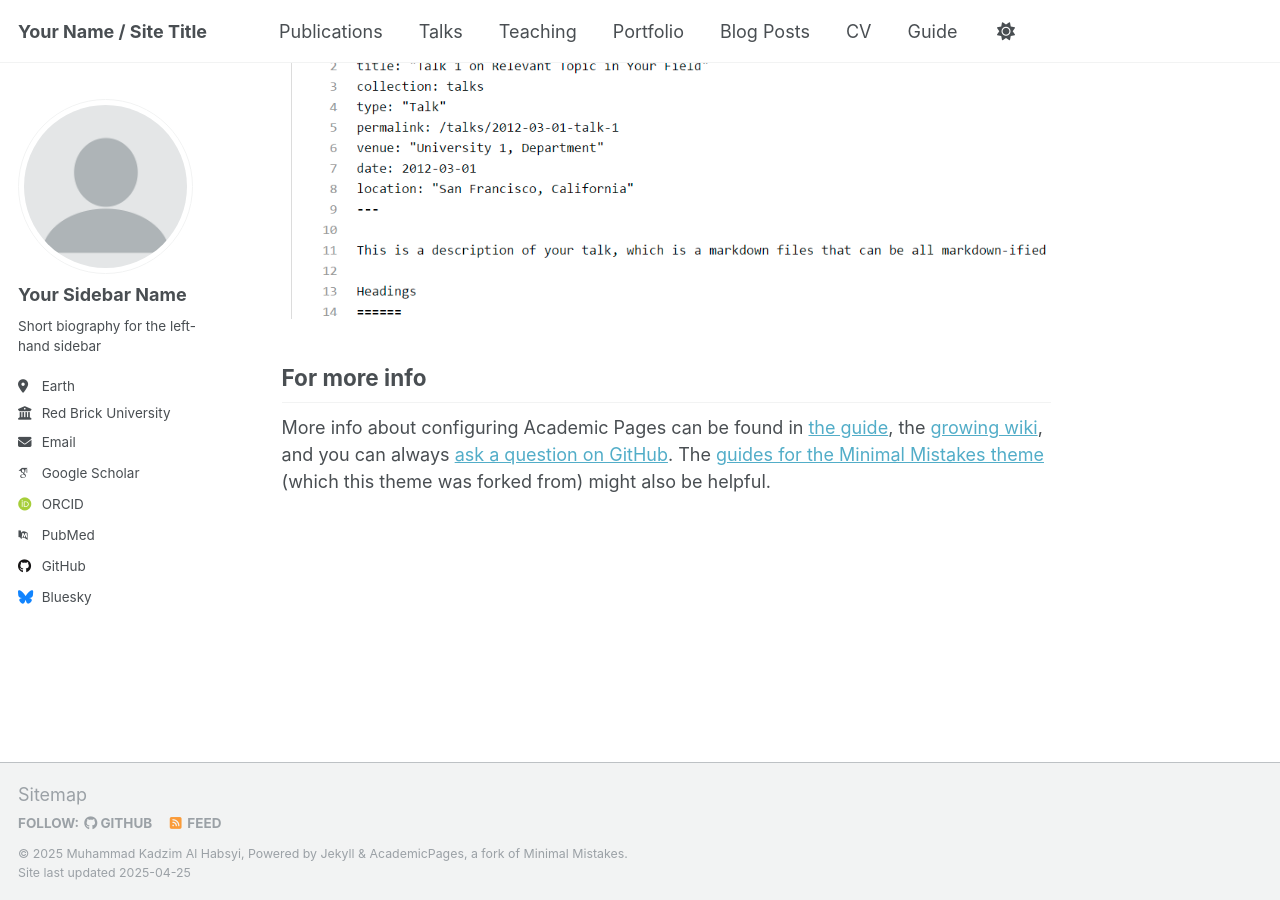
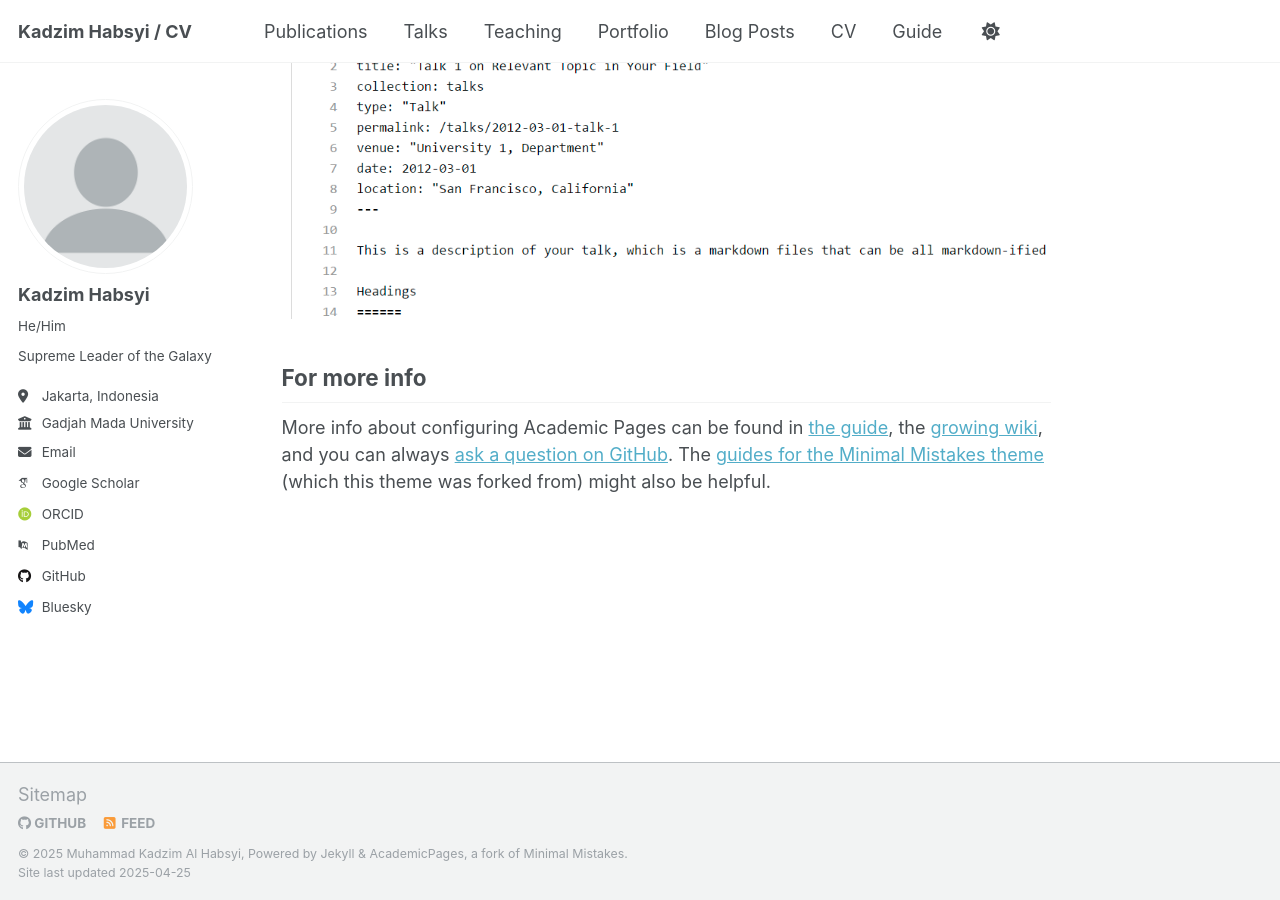
Before and after one commit to Kajim573/KajimPrimers, a Jekyll site: the page built from _pages/about.md, in a window 1280 px wide and 900 px high, scrolled down 2636 px. Built offline with Jekyll 4.4.1, drawn with Linux system fonts in a browser that asks for light colours; some web fonts are replaced.

Commit message:
feat: first naming sesh

```diff
--- a/_config.yml
+++ b/_config.yml
@@ -7,15 +7,15 @@
 # server process.
 
 # Basic Site Settings
-locale                   : "en-US"
+locale                   : "Indonesia"
 site_theme               : "default"
-title                    : "Your Name / Site Title"
+title                    : "Kadzim Habsyi / CV"
 title_separator          : "-"
 name                     : &name "Muhammad Kadzim Al Habsyi"
 description              : &description "personal description"
-url                      : https://academicpages.github.io # the base hostname & protocol for your site e.g. "https://[your GitHub username].github.io"
+url                      : https://kajim573.github.io/KajimPrimers/ # the base hostname & protocol for your site e.g. "https://[your GitHub username].github.io"
 baseurl                  : "" # the subpath of your site, e.g. "/blog"
-repository               : "academicpages/academicpages.github.io"
+repository               : "https://kajim573.github.io/KajimPrimers/"
 
 # Site Author - The following control what appear as part of the author content on the side bar.
 #               If a field is blank the icon and link will not appear, otherwise it will be shown.
@@ -23,13 +23,13 @@
 author:
   # Biographic information
   avatar           : "profile.png"
-  name             : "Your Sidebar Name"
-  pronouns         : # example: "she/her"
-  bio              : "Short biography for the left-hand sidebar"
-  location         : "Earth"
-  employer         : "Red Brick University"
+  name             : "Kadzim Habsyi"
+  pronouns         : "He/Him"
+  bio              : "Supreme Leader of the Galaxy"
+  location         : "Jakarta, Indonesia"
+  employer         : "Gadjah Mada University"
   uri              : # URL
-  email            : "none@example.org"
+  email            : "kadzimhabsyi@gmail.com"
 
   # Academic websites
   arxiv            : # URL - Update with the correct link to your profile
```
